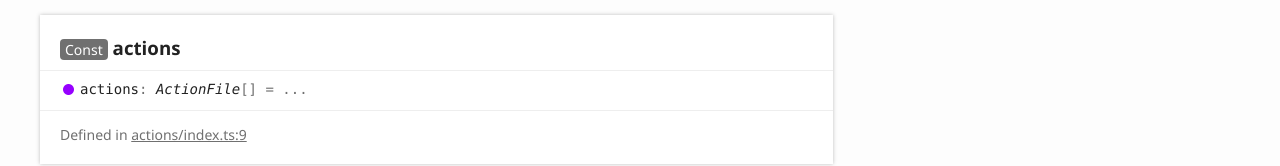
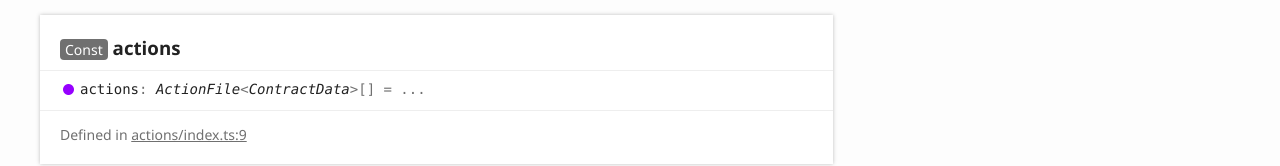
Before and after one commit to product-os/jellyfish-plugin-product-os, a plain HTML site: page modules/actions.html in a window 1280 px wide. Shown: the part 456-622 px from the top of the page. Drawn offline with Linux system fonts and the light colour scheme.

Commit message:
deploy: 399234634ffa0bd83e01f0c423430bbbc0f9e3e4

```diff
--- a/modules/actions.html
+++ b/modules/actions.html
@@ -81,7 +81,7 @@
 				<section class="tsd-panel tsd-member tsd-kind-variable tsd-parent-kind-module">
 					<a name="actions-1" class="tsd-anchor"></a>
 					<h3><span class="tsd-flag ts-flagConst">Const</span> actions</h3>
-					<div class="tsd-signature tsd-kind-icon">actions<span class="tsd-signature-symbol">:</span> <span class="tsd-signature-type">ActionFile</span><span class="tsd-signature-symbol">[]</span><span class="tsd-signature-symbol"> = ...</span></div>
+					<div class="tsd-signature tsd-kind-icon">actions<span class="tsd-signature-symbol">:</span> <span class="tsd-signature-type">ActionFile</span><span class="tsd-signature-symbol">&lt;</span><span class="tsd-signature-type">ContractData</span><span class="tsd-signature-symbol">&gt;</span><span class="tsd-signature-symbol">[]</span><span class="tsd-signature-symbol"> = ...</span></div>
 					<aside class="tsd-sources">
 						<ul>
 							<li>Defined in <a href="https://github.com/product-os/jellyfish-plugin-product-os/blob/master/lib/actions/index.ts#L9">actions/index.ts:9</a></li>
```
